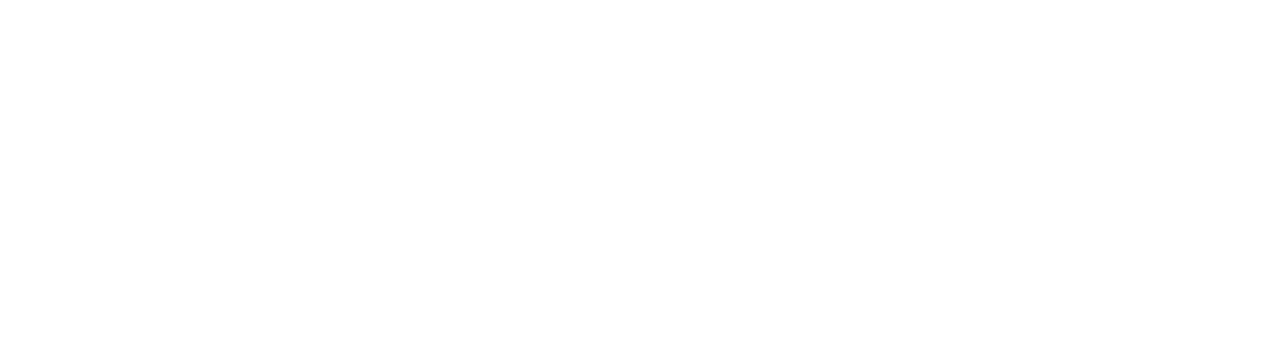
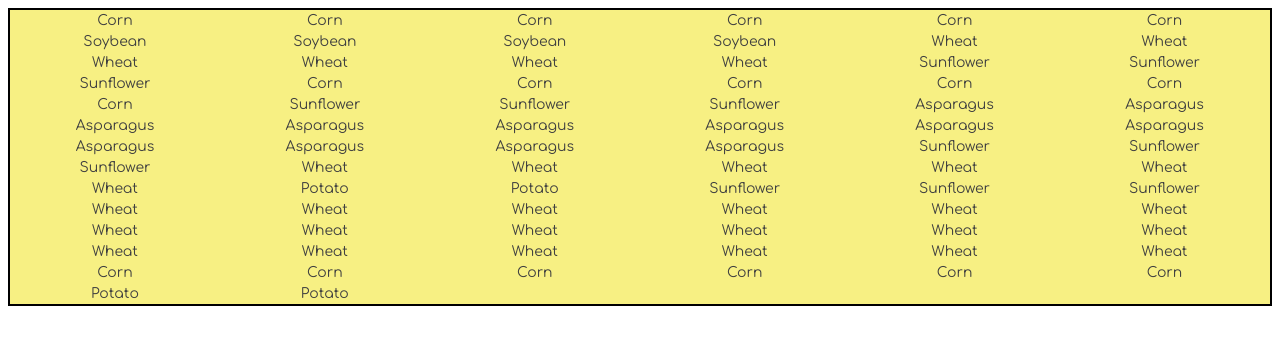
Before and after one commit to CtrlVaultDel/nss-modern-farm, a website with bundled scripts: page src/index.html in a window 1280 px wide. Built offline with nearby package versions, Linux system fonts and the light colour scheme; a web font is replaced by a local one.

Commit message:
Plants for sell now appear on the webpage in a grid that always has 6 plants to a row

```diff
--- /dev/null
+++ b/src/scripts/catalog.js
@@ -0,0 +1,13 @@
+import { usePlants } from "./field.js"
+import { harvestPlants } from "./harvester.js"
+
+export const catalog = () =>{
+    const grownPlants = usePlants();
+    const plantsToSell = harvestPlants(grownPlants);
+    const contentElement = document.querySelector(".container");
+
+    plantsToSell.forEach(element => {
+        const plantToPage = element.type;
+        contentElement.innerHTML += `<section class="plant">${plantToPage}</section>`;
+    });
+}
--- a/src/scripts/main.js
+++ b/src/scripts/main.js
@@ -5,6 +5,7 @@ import { createPlan } from "./plan.js"
 import { plantSeeds } from "./tractor.js"
 import { usePlants } from "./field.js"
 import { harvestPlants } from "./harvester.js"
+import { catalog } from "./catalog.js"
 
 // Create randomly generated planting plans
 const plantingPlans = createPlan();
@@ -24,3 +25,5 @@ console.log(whatToPlant);
 const harvestArray = harvestPlants(whatToPlant);
 console.log("These are the plants we harvested")
 console.log(harvestArray)
+
+catalog();
--- a/src/styles/main.css
+++ b/src/styles/main.css
@@ -33,3 +33,16 @@ h1,h2,h3,h4,h5,h6 {
 .red {
     background-color: darksalmon;
 }
+
+.container{
+    display:flex;
+    flex-wrap: wrap;
+    background-color: #f7f083;
+    border: solid black 2px;
+    min-width: 500px;
+}
+
+.plant{
+    flex-basis: 16.66%;
+    text-align: center;
+}
```
